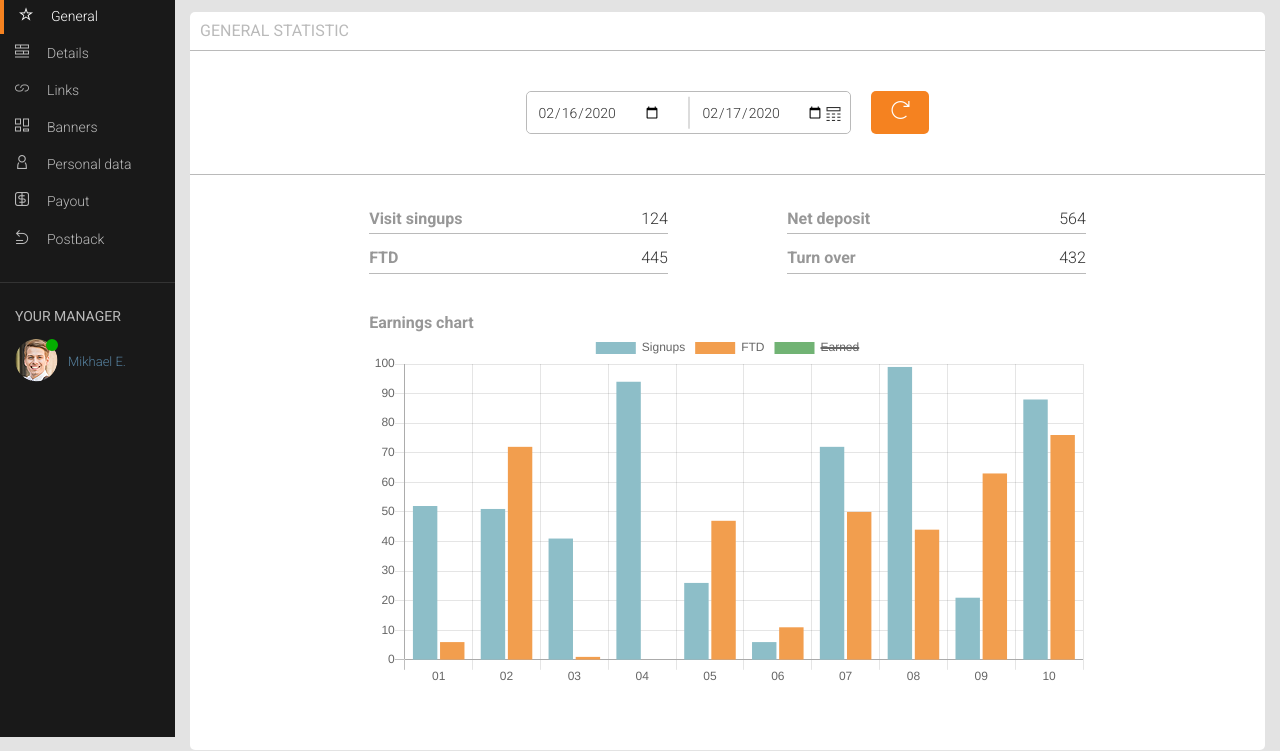
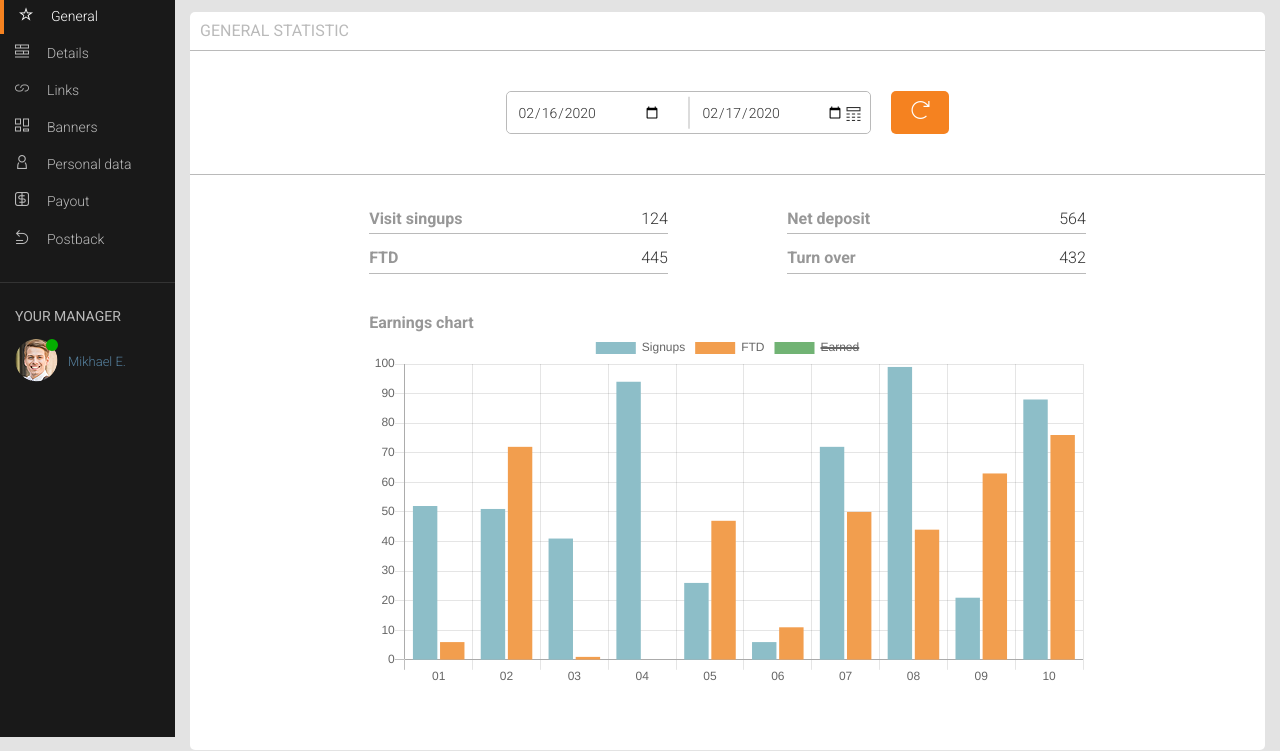
Before and after one commit to adam-goss94/admin-panel, a website: page src/index.html in a window 1280 px wide. Shown: the part 63-814 px from the top of the page. Drawn offline with nearby package versions, Linux system fonts and the light colour scheme; files that its build step writes are made by us from their sources.

Commit message:
Add styles for input type data

```diff
--- a/src/sass/components/_inputs.scss
+++ b/src/sass/components/_inputs.scss
@@ -45,3 +45,19 @@
     margin-bottom: 5px;
   }
 }
+
+input[type="date"]{
+  min-width: 180px;
+
+  @media(max-width: 572px) {
+    text-align: center;
+  }
+}
+
+input[type="date"]::-webkit-clear-button {
+  display: none;
+}
+
+input[type="date"]::-webkit-inner-spin-button {
+  display: none;
+}
```
